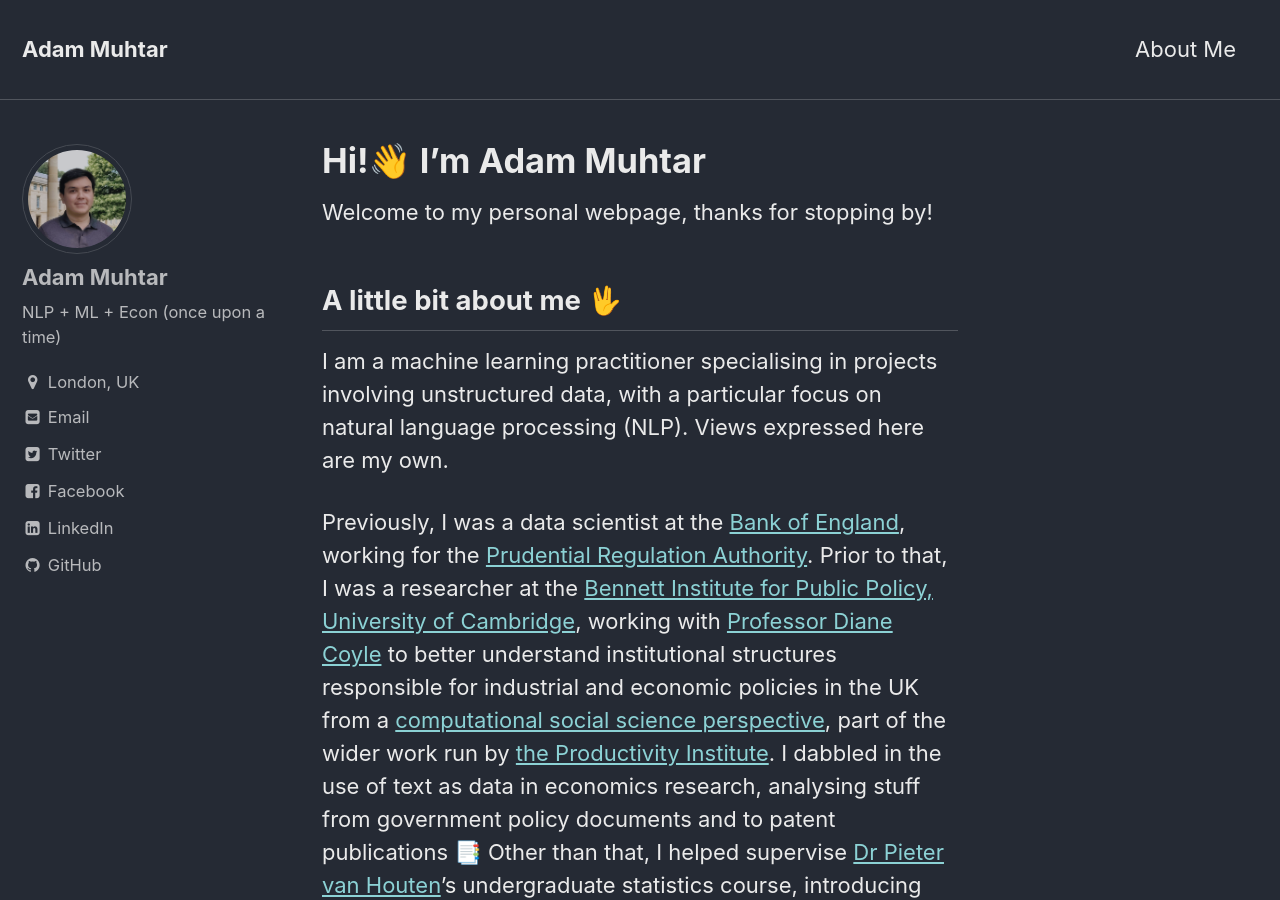
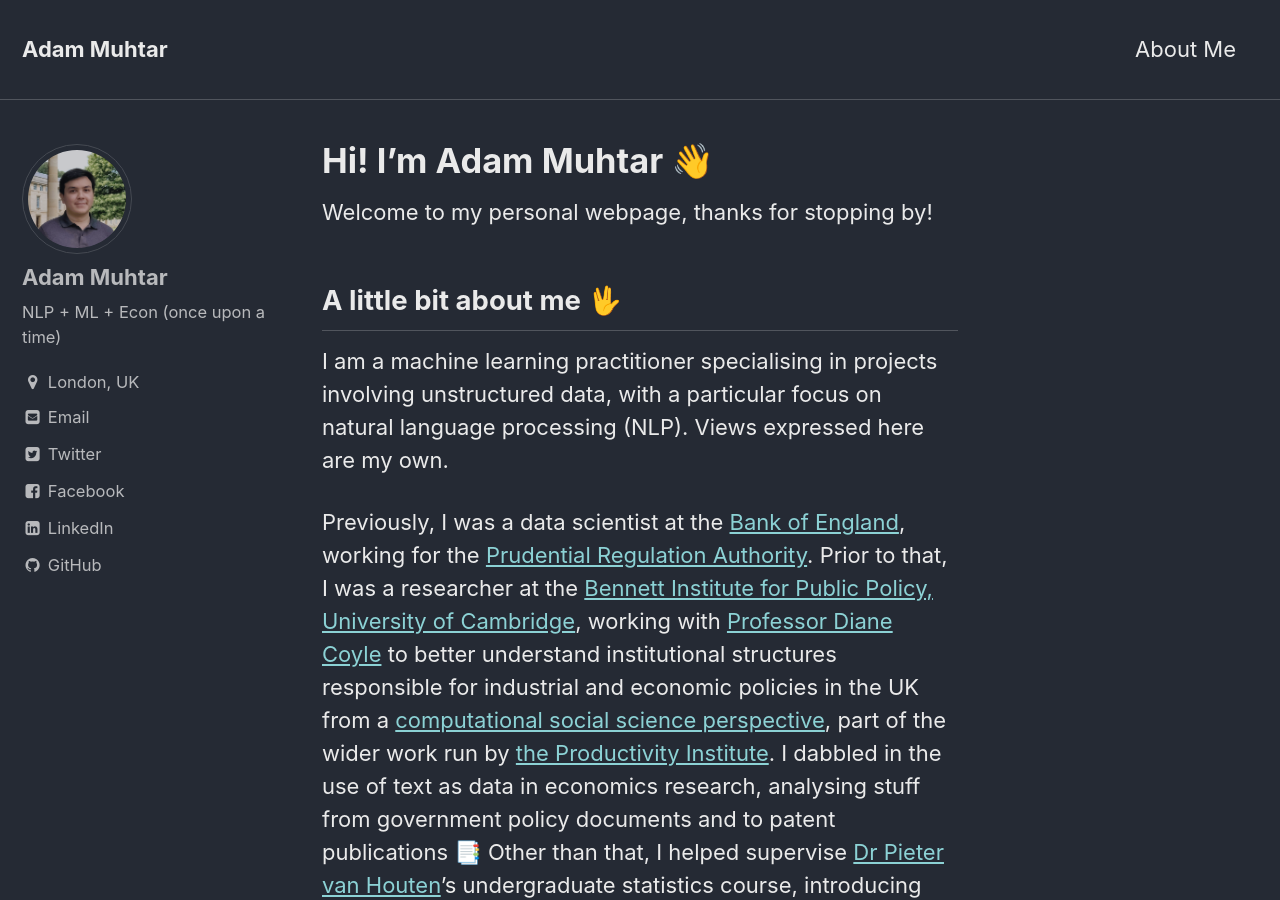
Before and after one commit to adammuhtar/adammuhtar.github.io, a Jekyll site: the page built from index.md, in a window 1280 px wide and 900 px high. Built offline with Jekyll 4.4.1, drawn with Linux system fonts in a browser that asks for light colours.

```diff
--- a/index.md
+++ b/index.md
@@ -1,7 +1,7 @@
 ---
 layout: single
 author_profile: true
-title: Hi!👋 I'm Adam Muhtar
+title: Hi! I'm Adam Muhtar 👋
 comments: false
 ---
 
```
